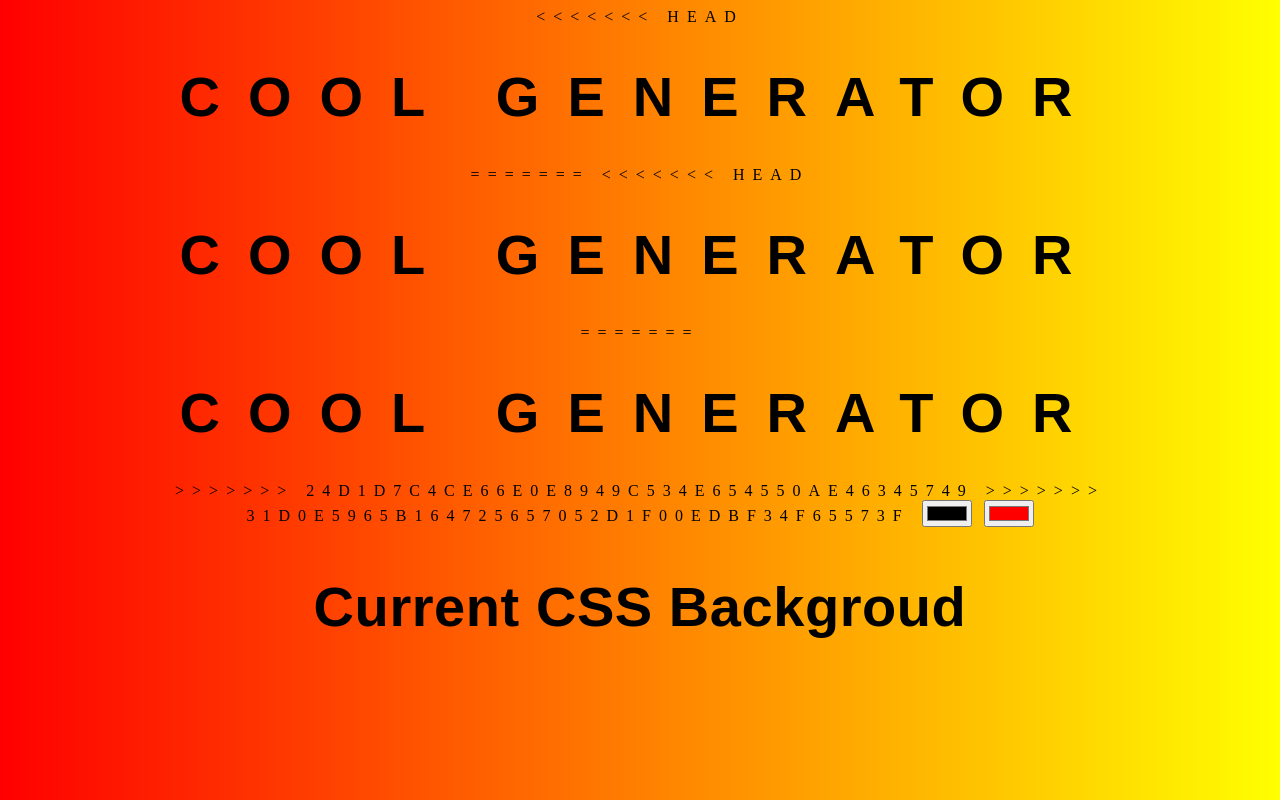
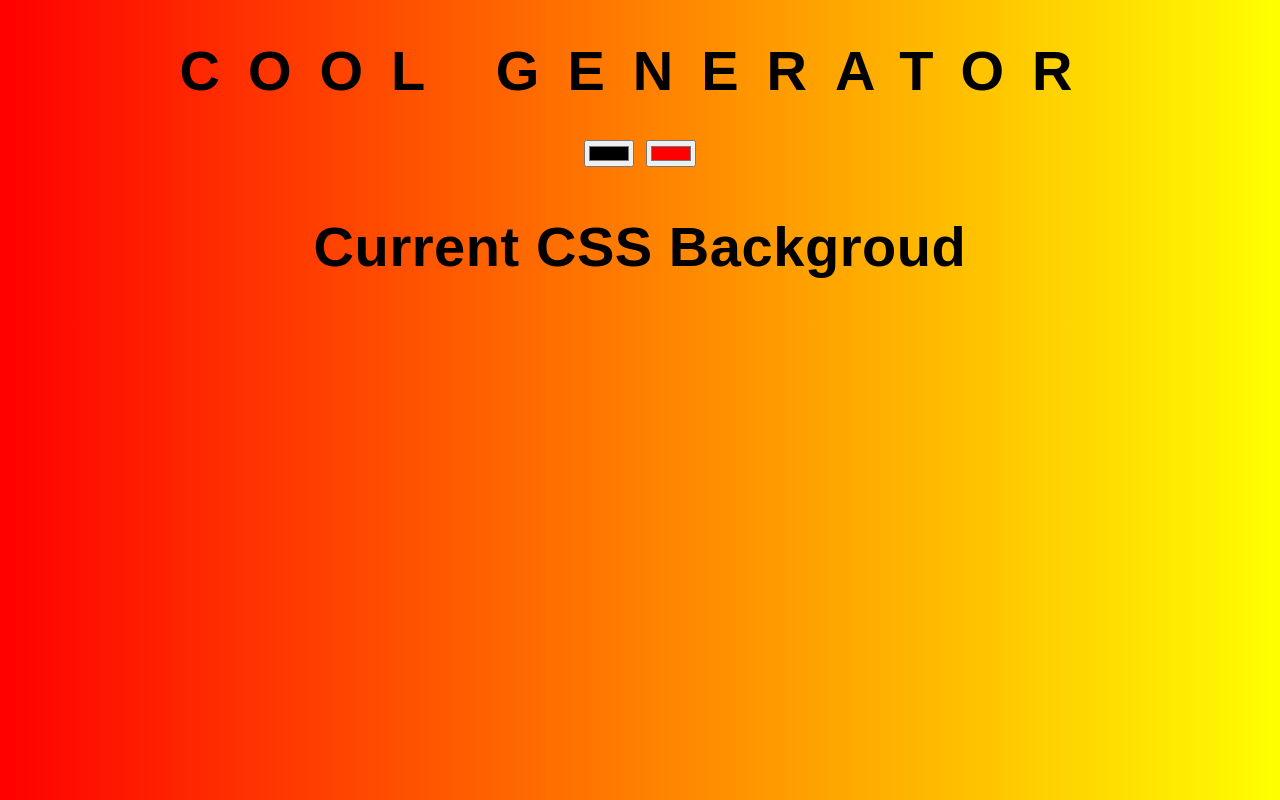
Before and after one commit to kachikelz/background-generator, a plain HTML site: page index.html in a window 1280 px wide. Drawn offline with Linux system fonts and the light colour scheme.

Commit message:
another comit

```diff
--- a/index.html
+++ b/index.html
@@ -8,15 +8,10 @@
     <title>GRADIENT</title>
   </head>
   <body id="gradient">
-<<<<<<< HEAD
-    <h1>COOL Generator</h1>
-=======
-<<<<<<< HEAD
-    <h1>COOL Generator</h1>
-=======
+
+
     <h1>Cool Generator</h1>
->>>>>>> 24d1d7c4ce66e0e8949c534e654550ae46345749
->>>>>>> 31d0e5965b164725657052d1f00edbf34f65573f
+
     <input class="color1" type="color" name="color1" value="#00fff00" />
     <input class="color2" type="color" name="color2" value="#ff0000" />
     <h2>Current CSS Backgroud</h2>
```
